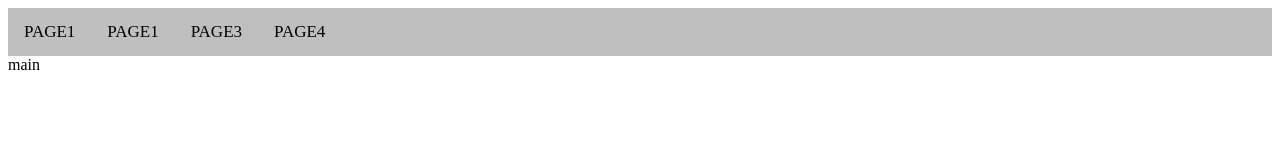
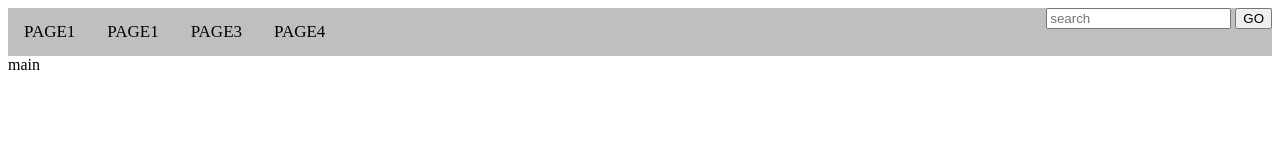
Before and after one commit to canick33/HTML_ATCS, a plain HTML site: page HTMLProject/public/main.html in a window 1280 px wide. Drawn offline with Linux system fonts and the light colour scheme.

Commit message:
search unstyled unimplemented

```diff
--- a/HTMLProject/public/main.html
+++ b/HTMLProject/public/main.html
@@ -22,12 +22,22 @@
 			.topnav a:hover{
 			background-color: #DFDFDF;
 			}
+
+			.search-form{
+			float: right
+			}
 		</style>
 		<div class=topnav>
 			<a href="">PAGE1</a>
 			<a href="">PAGE1</a>
 			<a href="">PAGE3</a>
 			<a href="">PAGE4</a>
+			<form class=search-form>
+					<input type=text id=search-text placeholder="search">
+					<button onclick="">
+						GO
+					</button>
+			</form>
 		</div>
 		<main>
 		main
```
